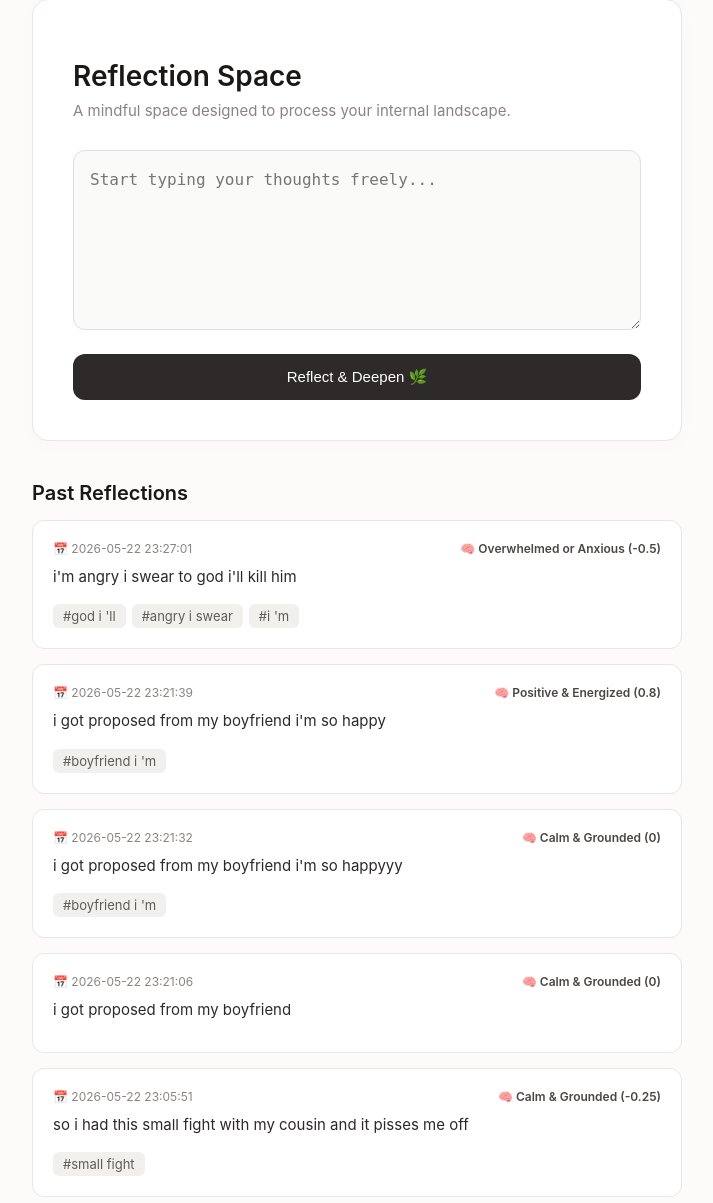
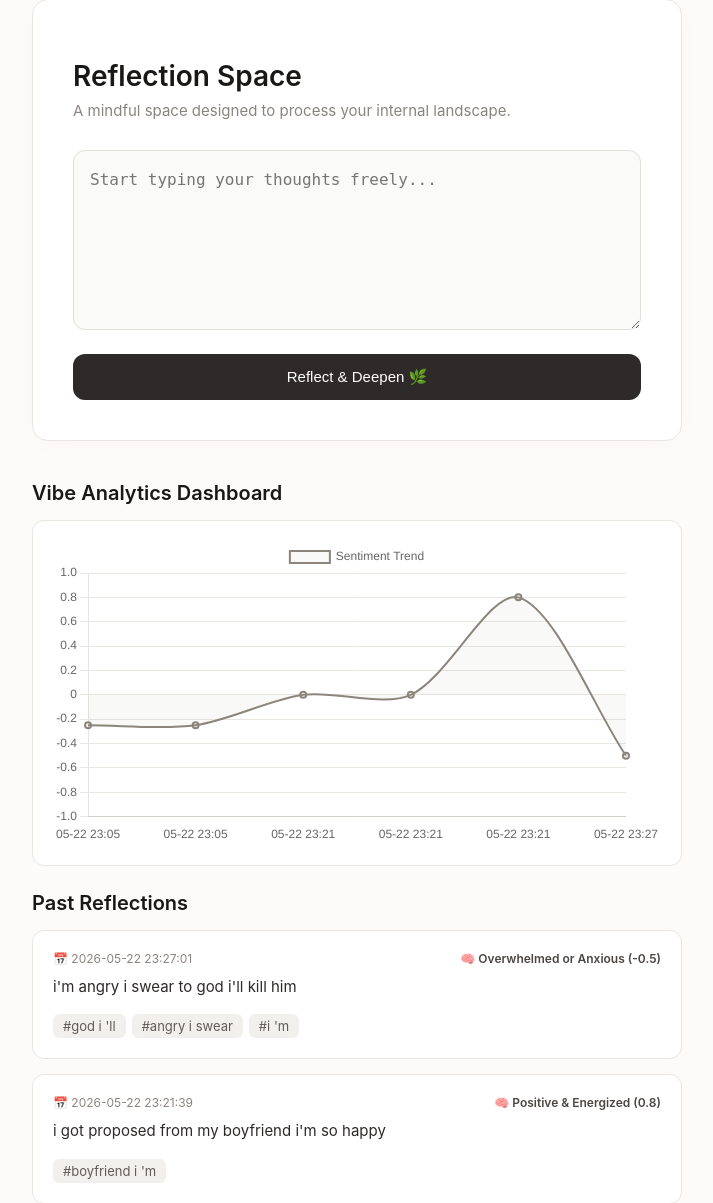
Before and after one commit to violingirl1/ml-journal-app, a Flask app: page / in a window 1280 px wide. Shown: the part 41-1244 px from the top of the page, without its empty margins (283-996 px from the left). Run offline with Flask 3, Linux system fonts and the light colour scheme; data comes from the database, SQL or seed files in the repository.

Commit message:
Phase 7 Complete: Integrated real-time Chart.js data visualization dashboard

```diff
--- a/templates/index.html
+++ b/templates/index.html
@@ -4,6 +4,7 @@
     <meta charset="UTF-8">
     <meta name="viewport" content="width=device-width, initial-scale=1.0">
     <title>Reflection Space</title>
+    <script src="https://cdn.jsdelivr.net/npm/chart.js"></script>
     <style>
         body {
             font-family: -apple-system, BlinkMacSystemFont, 'Segoe UI', Roboto, Helvetica, Arial, sans-serif;
@@ -98,13 +99,19 @@
             margin-right: 6px;
             margin-top: 6px;
         }
-        /* New History Feed Styles */
         .history-section {
             max-width: 650px;
             width: 100%;
             margin-top: 40px;
         }
         .history-title { font-weight: 600; font-size: 20px; color: #1a1817; margin-bottom: 15px; }
+        .chart-container {
+            background: #ffffff;
+            padding: 20px;
+            border-radius: 12px;
+            border: 1px solid #eae6e1;
+            margin-bottom: 25px;
+        }
         .history-card {
             background: #ffffff;
             padding: 20px;
@@ -150,13 +157,18 @@
 </div>
 
 <div class="history-section">
+    <div class="history-title">Vibe Analytics Dashboard</div>
+    <div class="chart-container" id="chartWrapper" style="display: none;">
+        <canvas id="moodChart"></canvas>
+    </div>
+
     <div class="history-title">Past Reflections</div>
     <div id="historyFeed"></div>
 </div>
 
 <script>
-    // Automatically load the history feed when the webpage opens up
     window.onload = loadHistory;
+    let moodChartInstance = null; // Store chart globally so we can refresh it cleanly
 
     async function loadHistory() {
         const response = await fetch('/api/history');
@@ -166,9 +178,11 @@
 
         if (entries.length === 0) {
             feed.innerHTML = '<p style="color: #8a8480; font-style: italic;">No past reflections yet. Write your first entry above!</p>';
+            document.getElementById('chartWrapper').style.display = 'none';
             return;
         }
 
+        // Render individual history items
         entries.forEach(entry => {
             let tagsHTML = entry.tags.map(t => t ? `<span class="tag">#${t}</span>` : '').join('');
             feed.innerHTML += `
@@ -181,6 +195,38 @@
                     <div style="margin-top: 10px;">${tagsHTML}</div>
                 </div>
             `;
+        });
+
+        // 📊 RENDER CHART DATA (Reverse entries list so chronology moves left-to-right)
+        document.getElementById('chartWrapper').style.display = 'block';
+        const chartData = [...entries].reverse();
+        const dates = chartData.map(e => e.date.substring(5, 16)); // Format timestamp slightly
+        const scores = chartData.map(e => e.score);
+
+        if (moodChartInstance) { moodChartInstance.destroy(); } // Clear old data pointer
+
+        const ctx = document.getElementById('moodChart').getContext('2d');
+        moodChartInstance = new Chart(ctx, {
+            type: 'line',
+            data: {
+                labels: dates,
+                datasets: [{
+                    label: 'Sentiment Trend',
+                    data: scores,
+                    borderColor: '#8c857b',
+                    backgroundColor: 'rgba(140, 133, 123, 0.05)',
+                    borderWidth: 2,
+                    tension: 0.3,
+                    fill: true
+                }]
+            },
+            options: {
+                responsive: true,
+                scales: {
+                    y: { min: -1, max: 1, grid: { color: '#eae6e1' } },
+                    x: { grid: { display: false } }
+                }
+            }
         });
     }
 
@@ -196,13 +242,11 @@
 
         const data = await response.json();
 
-        // Reveal panel and populate information cleanly
         document.getElementById('insightPanel').style.display = 'block';
         document.getElementById('vibeLabel').innerText = data.mood;
         document.getElementById('metricLabel').innerText = data.score;
         document.getElementById('promptLabel').innerText = data.prompt;
 
-        // Display High/Low Sentence Targets
         const hiBox = document.getElementById('highlightBox');
         if(data.highlight) {
             hiBox.style.display = 'block';
@@ -215,7 +259,6 @@
             loBox.innerHTML = `⛈️ <strong>Emotional Low-point:</strong> "${data.lowlight}"`;
         } else { loBox.style.display = 'none'; }
 
-        // Core Subject Tag Mapping
         const tagBox = document.getElementById('topicsWrapper');
         tagBox.innerHTML = '<strong style="font-size: 14px;">Focused Themes:</strong><br>';
         if(!data.tags || data.tags.length === 0) {
@@ -226,7 +269,6 @@
             });
         }
 
-        // Clear the input textarea and reload history timeline to show the brand new entry!
         document.getElementById('journalText').value = '';
         loadHistory();
     }
```
